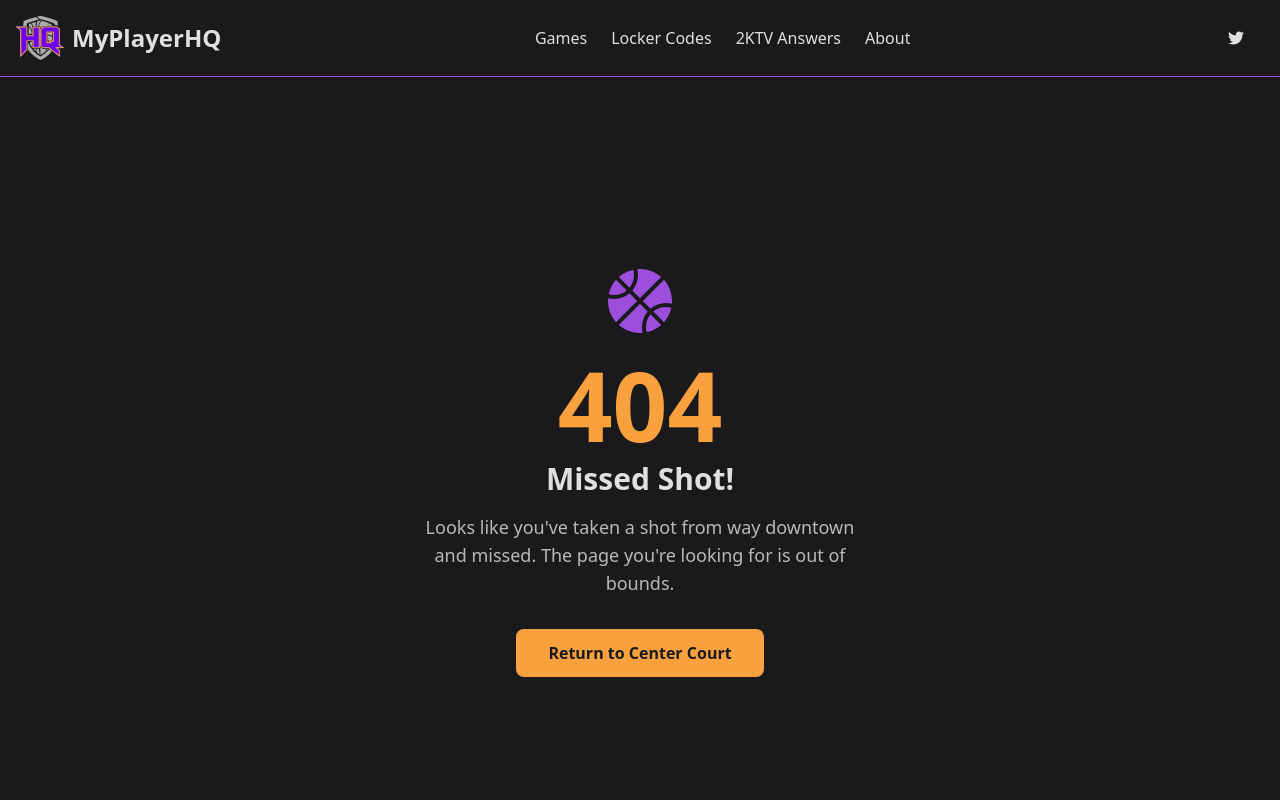
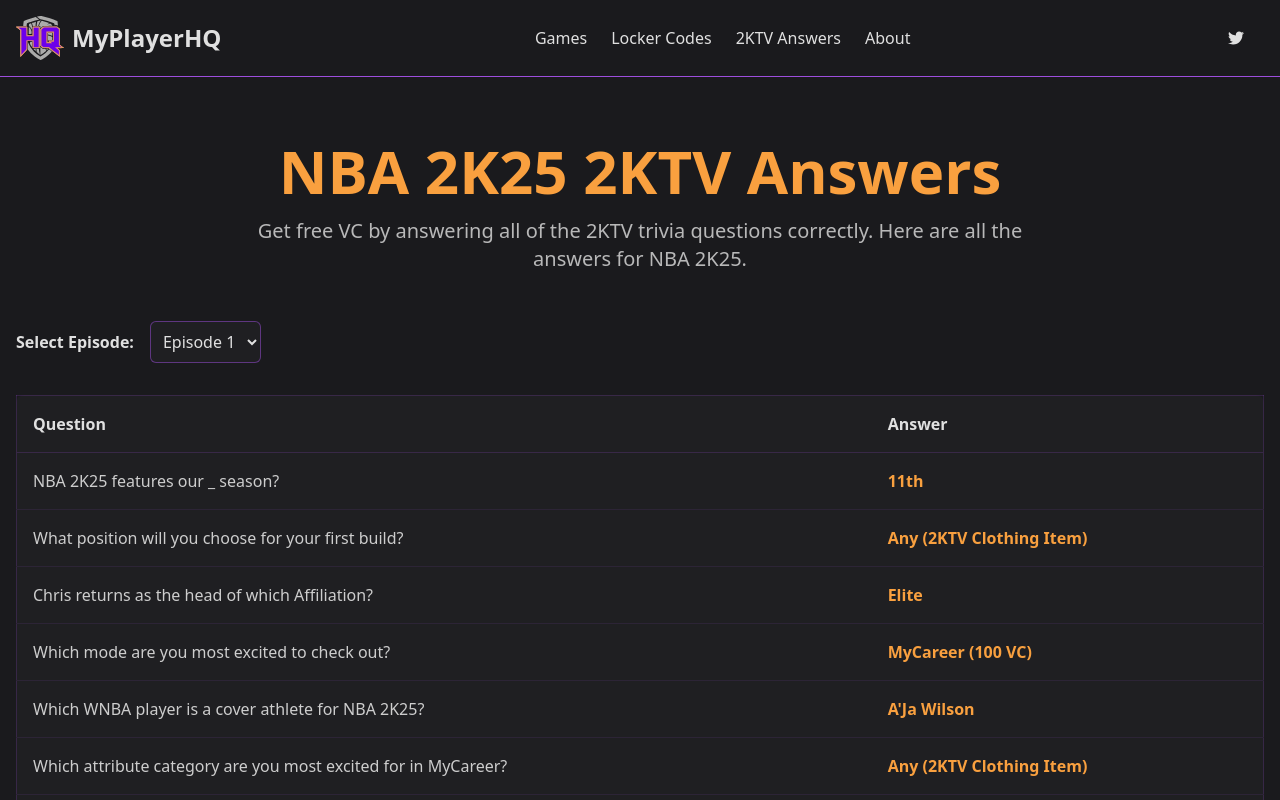
Before and after one commit to OneBuffaloLabs/myplayer-hq, a Next.js app: page /games/nba-2k25/2ktv-answers in a window 1280 px wide. Before the commit this address had no page. Shown: the top 800 px of the page. Built offline with nearby package versions, Linux system fonts and the light colour scheme.

Commit message:
Created 2k25 coming soon page. created 2ktv answers page for 2k25

```diff
--- /dev/null
+++ b/src/app/games/nba-2k25/2ktv-answers/page.tsx
@@ -0,0 +1,26 @@
+import { Metadata } from 'next';
+import { generateMetadata } from '@/utils/metadata';
+import { TwoKTVAnswers } from '@/components/games/TwoKTVAnswers';
+import twoKTVData from '@/data/2ktv-answers/nba-2k25.json';
+
+export const metadata: Metadata = generateMetadata({
+  title: 'NBA 2K25 2KTV Answers',
+  description: 'Find all the correct answers for every episode of NBA 2K25 2KTV to earn free VC.',
+});
+
+export default function NBA2k25_2KTVPage() {
+  return (
+    <main className="bg-background text-text">
+      <div className="container mx-auto px-4 py-16">
+        <header className="text-center mb-12">
+          <h1 className="text-4xl md:text-6xl font-bold text-primary">NBA 2K25 2KTV Answers</h1>
+          <p className="text-lg md:text-xl mt-4 max-w-3xl mx-auto text-text/80">
+            Get free VC by answering all of the 2KTV trivia questions correctly. Here are all the
+            answers for NBA 2K25.
+          </p>
+        </header>
+        <TwoKTVAnswers episodes={twoKTVData} />
+      </div>
+    </main>
+  );
+}
--- /dev/null
+++ b/src/app/games/nba-2k25/page.tsx
@@ -0,0 +1,19 @@
+import { Metadata } from 'next';
+import { generateMetadata } from '@/utils/metadata';
+import { ComingSoon } from '@/components/ComingSoon';
+
+export const metadata: Metadata = generateMetadata({
+  title: 'NBA 2K25 Data',
+  description:
+    'Archived data and information for NBA 2K25. Complete data on builds, badges, and animations is coming soon.',
+});
+
+export default function NBA2k25HubPage() {
+  return (
+    <ComingSoon
+      title="NBA 2K25"
+      subtitle="Data Archive"
+      message="We're currently building out the complete data archive for NBA 2K25. Check back soon for builds, badge information, and more."
+    />
+  );
+}
--- /dev/null
+++ b/src/components/games/TwoKTVAnswers.tsx
@@ -0,0 +1,72 @@
+'use client';
+
+import { useState } from 'react';
+
+type Question = {
+  question: string;
+  answer: string;
+};
+
+type Episode = {
+  episode: number;
+  questions: Question[];
+};
+
+type TwoKTVAnswersProps = {
+  episodes: Episode[];
+};
+
+export const TwoKTVAnswers = ({ episodes }: TwoKTVAnswersProps) => {
+  const [selectedEpisode, setSelectedEpisode] = useState<Episode | undefined>(
+    episodes.length > 0 ? episodes[0] : undefined
+  );
+
+  const handleEpisodeChange = (e: React.ChangeEvent<HTMLSelectElement>) => {
+    const episodeNumber = parseInt(e.target.value, 10);
+    const episode = episodes.find((ep) => ep.episode === episodeNumber);
+    setSelectedEpisode(episode);
+  };
+
+  return (
+    <div>
+      <div className="mb-8">
+        <label htmlFor="episode-select" className="font-bold text-text mr-4">
+          Select Episode:
+        </label>
+        <select
+          id="episode-select"
+          onChange={handleEpisodeChange}
+          className="bg-background-secondary border border-accent/50 rounded-md p-2 cursor-pointer">
+          {episodes.map((ep) => (
+            <option key={ep.episode} value={ep.episode}>
+              Episode {ep.episode}
+            </option>
+          ))}
+        </select>
+      </div>
+
+      {selectedEpisode ? (
+        <div className="overflow-x-auto">
+          <table className="min-w-full bg-background-secondary border border-accent/20 rounded-lg">
+            <thead className="border-b border-accent/20">
+              <tr>
+                <th className="p-4 text-left font-bold text-text">Question</th>
+                <th className="p-4 text-left font-bold text-text">Answer</th>
+              </tr>
+            </thead>
+            <tbody>
+              {selectedEpisode.questions.map((item, index) => (
+                <tr key={index} className="border-b border-accent/10">
+                  <td className="p-4 text-text/90">{item.question}</td>
+                  <td className="p-4 font-semibold text-primary">{item.answer}</td>
+                </tr>
+              ))}
+            </tbody>
+          </table>
+        </div>
+      ) : (
+        <p className="text-center text-text/80">Select an episode to see the answers.</p>
+      )}
+    </div>
+  );
+};
--- /dev/null
+++ b/src/data/2ktv-answers/nba-2k25.json
@@ -0,0 +1,59 @@
+[
+  {
+    "episode": 1,
+    "questions": [
+      {
+        "question": "NBA 2K25 features our _ season?",
+        "answer": "11th"
+      },
+      {
+        "question": "What position will you choose for your first build?",
+        "answer": "Any (2KTV Clothing Item)"
+      },
+      {
+        "question": "Chris returns as the head of which Affiliation?",
+        "answer": "Elite"
+      },
+      {
+        "question": "Which mode are you most excited to check out?",
+        "answer": "MyCareer (100 VC)"
+      },
+      {
+        "question": "Which WNBA player is a cover athlete for NBA 2K25?",
+        "answer": "A'Ja Wilson"
+      },
+      {
+        "question": "Which attribute category are you most excited for in MyCareer?",
+        "answer": "Any (2KTV Clothing Item)"
+      },
+      {
+        "question": "How many Streetball courts are in The City?",
+        "answer": "3"
+      },
+      {
+        "question": "What is your resolution for NBA 2K25?",
+        "answer": "Any"
+      },
+      {
+        "question": "There's a new game mode in NBA 2K25 MyTeam called?",
+        "answer": "Breakout"
+      },
+      {
+        "question": "Which MyTeam mode is not new in NBA 2K25?",
+        "answer": "Salary Cap"
+      },
+      {
+        "question": "In NBA 2K25, MyTeam and MyCareer have shared progression",
+        "answer": "True"
+      },
+      {
+        "question": "Who is the cover athlete of the NBA 2K25 Hall of Fame Edition?",
+        "answer": "Vince Carter"
+      },
+      {
+        "question": "On a scale of 1-10, how excited are you for NBA 2K25?",
+        "answer": "Any"
+      }
+    ]
+  }
+]
```
